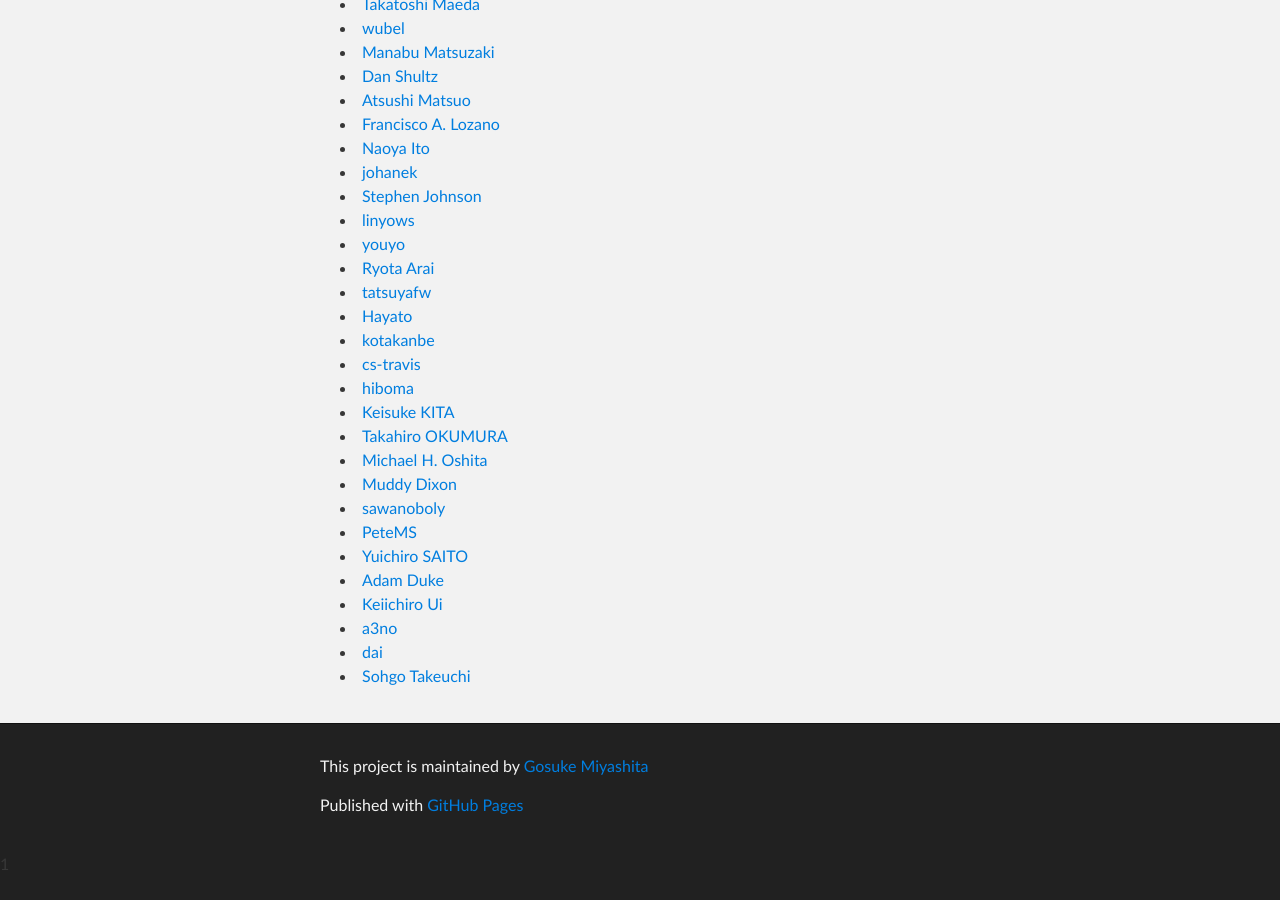
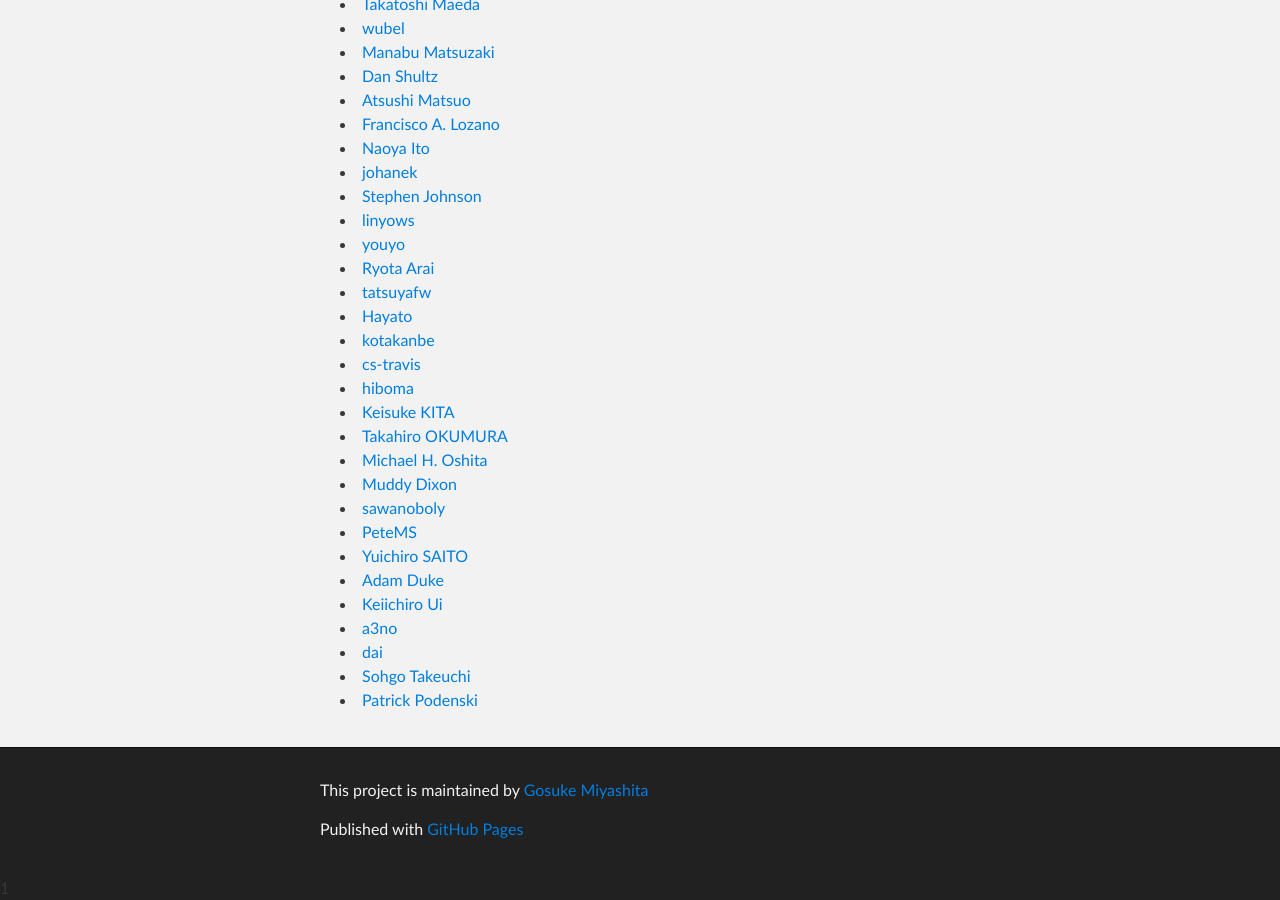
Before and after one commit to serverspec/serverspec.github.io, a Jekyll site: the page built from contributors.md, in a window 1280 px wide and 900 px high, scrolled down 756 px. Built offline with Jekyll 4.4.1, drawn with Linux system fonts in a browser that asks for light colours; Markdown is read by kramdown in place of the engine named in the settings; before the commit the page ends 1632 px from its top, so only the background shows below that.

Commit message:
Add a contributor

```diff
--- a/contributors.md
+++ b/contributors.md
@@ -49,3 +49,4 @@ title: Contributors
  * [a3no](https://github.com/a3no)
  * [dai](https://github.com/cl-lab-k)
  * [Sohgo Takeuchi](https://github.com/sohgo)
+ * [Patrick Podenski](https://github.com/podenski)
```
